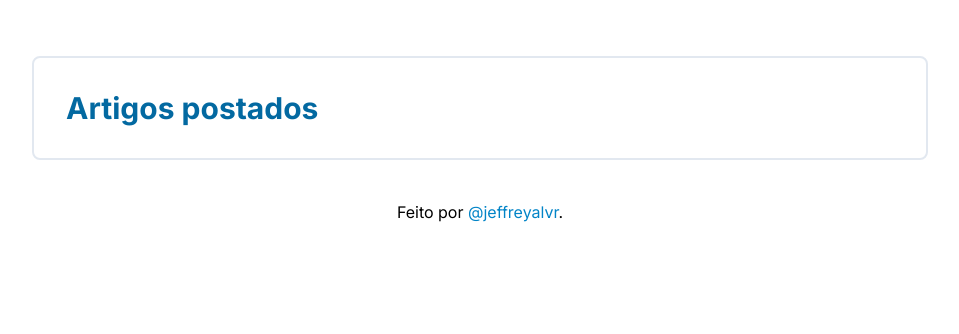
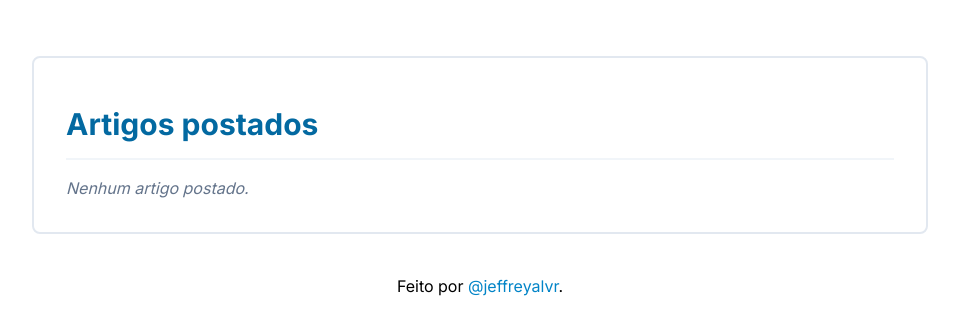
Before and after one commit to jeffreyalvr/projeto-artigos-nextjs, a Next.js app: page / in a window 1280 px wide. Shown: the top 334 px of the page, without its empty margins (160-1119 px from the left). Built offline with nearby package versions, Linux system fonts and the light colour scheme.

Commit message:
Corrige importação do arquivo Footer; Torna o componente Box reutilizável; Adiciona componente ArtigosPostados

```diff
--- a/src/app/criar/page.tsx
+++ b/src/app/criar/page.tsx
@@ -1,9 +1,7 @@
+import Box from "../../components/Box";
+
 const Criar = () => {
-  return (
-    <main className="rounded-lg border-2 border-slate-200 p-8">
-      <h1 className="text-3xl text-sky-700 font-bold">Criar novo artigo</h1>
-    </main>
-  );
+  return <Box title="Criar novo artigo" />;
 };
 
 export default Criar;
--- a/src/app/page.tsx
+++ b/src/app/page.tsx
@@ -1,8 +1,11 @@
+import Box from "../components/Box";
+import ArtigosPostados from "../components/ArtigosPostados";
+
 const Home = () => {
   return (
-    <main className="rounded-lg border-2 border-slate-200 p-8">
-      <h1 className="text-3xl text-sky-700 font-bold">Artigos postados</h1>
-    </main>
+    <Box title="Artigos postados">
+      <ArtigosPostados />
+    </Box>
   );
 };
 
--- /dev/null
+++ b/src/components/ArtigosPostados/index.tsx
@@ -0,0 +1,31 @@
+import Link from "next/link";
+
+const ArtigosPostados = () => {
+  interface Artigo {
+    id: number;
+    title: string;
+  }
+
+  const artigos: Array<Artigo> = [];
+
+  return (
+    <div className="flex flex-col gap-1">
+      {artigos.length > 0 ? (
+        artigos.map((artigo: Artigo) => (
+          <Link
+            href={`/${artigo.id}`}
+            key={artigo.id}
+            title="Clique par ler o artigo"
+            className="hover:opacity-85 hover:underline"
+          >
+            {artigo.title}
+          </Link>
+        ))
+      ) : (
+        <p className="italic text-slate-500">Nenhum artigo postado.</p>
+      )}
+    </div>
+  );
+};
+
+export default ArtigosPostados;
--- /dev/null
+++ b/src/components/Box/index.tsx
@@ -0,0 +1,18 @@
+const Box = ({
+  title,
+  children,
+}: {
+  title: string;
+  children: React.ReactNode;
+}) => {
+  return (
+    <div className="rounded-lg border-2 border-slate-200 p-8">
+      <h1 className="text-3xl text-sky-700 font-bold border-b-2 border-slate-100 py-4 mb-4">
+        {title}
+      </h1>
+      {children ? <div>{children}</div> : null}
+    </div>
+  );
+};
+
+export default Box;
```
Also changed, not shown: src/components/Footer/index.tsx (renamed from src/components/Footer/index.jsx).
